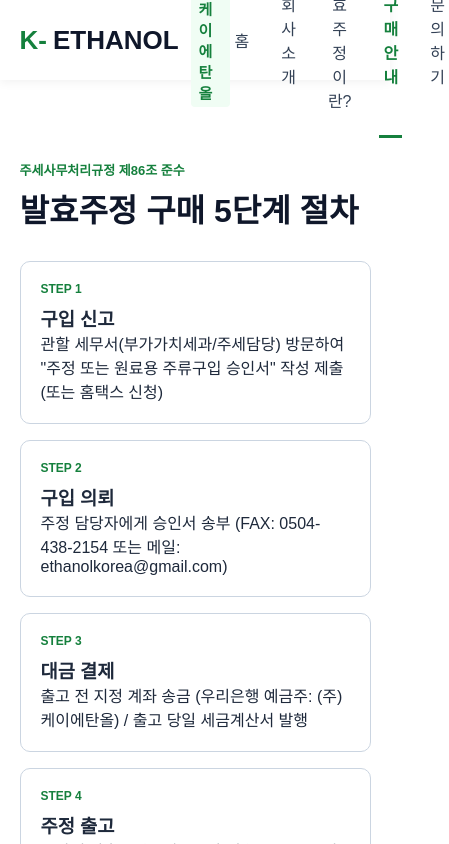
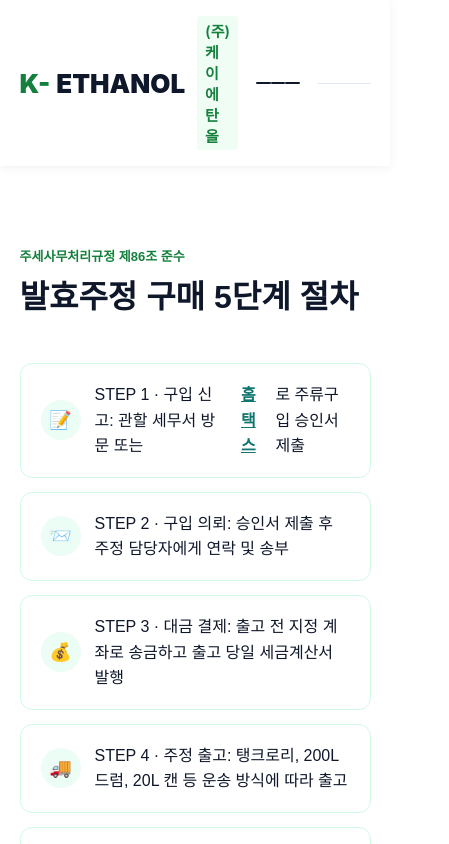
Before and after one commit to HOON4git/my-corporate-site, a React (Vite) app: page / in a window 390 px wide. Both pictures are taken after a click on the button "구매 절차 안내". Shown: the top 844 px of the page, 449 px wide, since content can reach past the window. Built offline with nearby package versions, Linux system fonts and the light colour scheme.

Commit message:
Deploy 260813

```diff
--- a/src/components/Header.tsx
+++ b/src/components/Header.tsx
@@ -1,4 +1,4 @@
-import React from 'react';
+import React, { useState } from 'react';
 
 interface HeaderProps {
   activeTab: string;
@@ -6,6 +6,7 @@ interface HeaderProps {
 }
 
 export const Header: React.FC<HeaderProps> = ({ activeTab, setActiveTab }) => {
+  const [menuOpen, setMenuOpen] = useState(false);
   const navItems = [
     { id: 'home', label: '홈' },
     { id: 'about', label: '회사소개' },
@@ -14,27 +15,38 @@ export const Header: React.FC<HeaderProps> = ({ activeTab, setActiveTab }) => {
     { id: 'contact', label: '문의하기' },
   ];
 
+  const handleNavClick = (tab: string) => {
+    setActiveTab(tab);
+    setMenuOpen(false);
+  };
+
   return (
-    <header style={styles.header}>
-      <div style={styles.container}>
-        {/* 로고 영역 */}
-        <div style={styles.logo} onClick={() => setActiveTab('home')}>
-          <span style={styles.logoK}>K-</span>ETHANOL
-          <span style={styles.logoSub}> (주)케이에탄올</span>
+    <header className="site-header">
+      <div className="site-header__container">
+        <div className="site-header__logo" onClick={() => handleNavClick('home')}>
+          <span className="site-header__logo-mark">K-</span>ETHANOL
+          <span className="site-header__logo-sub"> (주)케이에탄올</span>
         </div>
 
-        {/* 네비게이션 메뉴 */}
-        <nav style={styles.nav}>
+        <button
+          type="button"
+          className={`site-header__toggle ${menuOpen ? 'open' : ''}`}
+          aria-label={menuOpen ? '메뉴 닫기' : '메뉴 열기'}
+          aria-expanded={menuOpen}
+          onClick={() => setMenuOpen((prev) => !prev)}
+        >
+          <span />
+          <span />
+          <span />
+        </button>
+
+        <nav className={`site-header__nav ${menuOpen ? 'open' : ''}`} aria-label="메인 네비게이션">
           {navItems.map((item) => (
             <button
               key={item.id}
-              onClick={() => setActiveTab(item.id)}
-              style={{
-                ...styles.navButton,
-                color: activeTab === item.id ? '#15803d' : '#334155',
-                borderBottom: activeTab === item.id ? '3px solid #15803d' : '3px solid transparent',
-                fontWeight: activeTab === item.id ? 700 : 500,
-              }}
+              type="button"
+              className={`site-header__nav-item ${activeTab === item.id ? 'active' : ''}`}
+              onClick={() => handleNavClick(item.id)}
             >
               {item.label}
             </button>
@@ -44,56 +56,3 @@ export const Header: React.FC<HeaderProps> = ({ activeTab, setActiveTab }) => {
     </header>
   );
 };
-
-const styles = {
-  header: {
-    position: 'sticky' as const,
-    top: 0,
-    backgroundColor: '#ffffff',
-    boxShadow: '0 2px 10px rgba(0,0,0,0.06)',
-    zIndex: 1000,
-    fontFamily: '"Pretendard", sans-serif',
-  },
-  container: {
-    maxWidth: '1200px',
-    margin: '0 auto',
-    padding: '0 5%',
-    height: '80px',
-    display: 'flex',
-    justifyContent: 'space-between',
-    alignItems: 'center',
-  },
-  logo: {
-    fontSize: '26px',
-    fontWeight: 900,
-    cursor: 'pointer',
-    color: '#0f172a',
-    display: 'flex',
-    alignItems: 'center',
-    gap: '6px',
-  },
-  logoK: {
-    color: '#15803d',
-  },
-  logoSub: {
-    fontSize: '15px',
-    fontWeight: 600,
-    color: '#15803d',
-    backgroundColor: '#f0fdf4',
-    padding: '4px 8px',
-    borderRadius: '4px',
-    marginLeft: '6px',
-  },
-  nav: {
-    display: 'flex',
-    gap: '24px',
-  },
-  navButton: {
-    background: 'none',
-    border: 'none',
-    fontSize: '16px',
-    padding: '26px 4px 23px 4px',
-    cursor: 'pointer',
-    transition: 'all 0.2s ease',
-  },
-};
--- a/src/index.css
+++ b/src/index.css
@@ -2,6 +2,10 @@
   margin: 0;
   padding: 0;
   box-sizing: border-box;
+}
+
+html {
+  font-size: 16px;
 }
 
 body {
@@ -17,3 +21,150 @@ a {
   color: inherit;
   text-decoration: none;
 }
+
+button,
+input,
+textarea {
+  font: inherit;
+}
+
+.site-header {
+  position: sticky;
+  top: 0;
+  z-index: 1000;
+  background-color: #ffffff;
+  box-shadow: 0 2px 10px rgba(0, 0, 0, 0.06);
+}
+
+.site-header__container {
+  max-width: 1200px;
+  margin: 0 auto;
+  padding: 0 5%;
+  height: 80px;
+  display: flex;
+  justify-content: space-between;
+  align-items: center;
+  gap: 18px;
+}
+
+.site-header__logo {
+  display: flex;
+  align-items: center;
+  gap: 6px;
+  font-size: 26px;
+  font-weight: 900;
+  color: #0f172a;
+  cursor: pointer;
+}
+
+.site-header__logo-mark {
+  color: #15803d;
+}
+
+.site-header__logo-sub {
+  font-size: 15px;
+  font-weight: 600;
+  color: #15803d;
+  background-color: #f0fdf4;
+  padding: 4px 8px;
+  border-radius: 4px;
+  margin-left: 6px;
+}
+
+.site-header__toggle {
+  display: none;
+  width: 44px;
+  height: 44px;
+  padding: 0;
+  border: none;
+  background: transparent;
+  align-items: center;
+  justify-content: center;
+  cursor: pointer;
+}
+
+.site-header__toggle span {
+  display: block;
+  width: 22px;
+  height: 2px;
+  background-color: #0f172a;
+  border-radius: 1px;
+  margin: 4px 0;
+  transition: transform 0.25s ease, opacity 0.25s ease;
+}
+
+.site-header__toggle.open span:nth-child(1) {
+  transform: translateY(6px) rotate(45deg);
+}
+
+.site-header__toggle.open span:nth-child(2) {
+  opacity: 0;
+}
+
+.site-header__toggle.open span:nth-child(3) {
+  transform: translateY(-6px) rotate(-45deg);
+}
+
+.site-header__nav {
+  display: flex;
+  gap: 24px;
+  align-items: center;
+}
+
+.site-header__nav-item {
+  background: none;
+  border: none;
+  cursor: pointer;
+  font-size: 16px;
+  padding: 26px 4px 23px 4px;
+  color: #334155;
+  transition: color 0.2s ease, border-bottom 0.2s ease;
+}
+
+.site-header__nav-item:hover {
+  color: #15803d;
+}
+
+.site-header__nav-item.active {
+  color: #15803d;
+  font-weight: 700;
+  border-bottom: 3px solid #15803d;
+}
+
+@media (max-width: 920px) {
+  .site-header__container {
+    height: auto;
+    padding: 16px 5%;
+  }
+}
+
+@media (max-width: 768px) {
+  .site-header__toggle {
+    display: flex;
+  }
+
+  .site-header__nav {
+    width: 100%;
+    flex-direction: column;
+    gap: 0;
+    overflow: hidden;
+    max-height: 0;
+    transition: max-height 0.25s ease;
+    border-top: 1px solid #e2e8f0;
+  }
+
+  .site-header__nav.open {
+    max-height: 320px;
+  }
+
+  .site-header__nav-item {
+    width: 100%;
+    padding: 14px 0;
+    text-align: left;
+    border-bottom: 1px solid #e2e8f0;
+  }
+
+  .site-header__nav-item.active {
+    border-bottom: 1px solid #15803d;
+  }
+}
--- a/src/pages/Contact.tsx
+++ b/src/pages/Contact.tsx
@@ -58,9 +58,6 @@ export const Contact = () => {
           <p><strong>이메일:</strong> ethanolkorea@gmail.com</p>
           <p><strong>주소:</strong> 인천광역시 남동구 남동대로 742, 101호(대화빌딩)</p>
           <p><strong>면허번호:</strong> 발효주정소매업 131-5-84564</p>
-          <p style={{ marginTop: '10px', color: '#15803d', fontWeight: 700 }}>
-            🏦 입금 계좌: 우리은행 (예금주: ㈜케이에탄올)
-          </p>
         </div>
       </div>
 
--- a/src/pages/Purchase.tsx
+++ b/src/pages/Purchase.tsx
@@ -5,32 +5,12 @@ export const Purchase = () => {
       <section style={styles.section}>
         <span style={styles.badge}>주세사무처리규정 제86조 준수</span>
         <h2 style={styles.title}>발효주정 구매 5단계 절차</h2>
-        <div style={styles.stepContainer}>
-          <div style={styles.stepCard}>
-            <div style={styles.stepHeader}>STEP 1</div>
-            <h3>구입 신고</h3>
-            <p>관할 세무서(부가가치세과/주세담당) 방문하여 "주정 또는 원료용 주류구입 승인서" 작성 제출 (또는 홈택스 신청)</p>
-          </div>
-          <div style={styles.stepCard}>
-            <div style={styles.stepHeader}>STEP 2</div>
-            <h3>구입 의뢰</h3>
-            <p>주정 담당자에게 승인서 송부 (FAX: 0504-438-2154 또는 메일: ethanolkorea@gmail.com)</p>
-          </div>
-          <div style={styles.stepCard}>
-            <div style={styles.stepHeader}>STEP 3</div>
-            <h3>대금 결제</h3>
-            <p>출고 전 지정 계좌 송금 (우리은행 예금주: (주)케이에탄올) / 출고 당일 세금계산서 발행</p>
-          </div>
-          <div style={styles.stepCard}>
-            <div style={styles.stepHeader}>STEP 4</div>
-            <h3>주정 출고</h3>
-            <p>용량에 맞춘 운송 (탱크로리 배송 / 200L 드럼 / 20L 캔 택배 또는 직접 수령)</p>
-          </div>
-          <div style={styles.stepCard}>
-            <div style={styles.stepHeader}>STEP 5</div>
-            <h3>입고 신고</h3>
-            <p>주정 실수요지는 입고 후 반드시 관할 세무서에 반입 신고 진행</p>
-          </div>
+        <div style={styles.stepList}>
+          <div style={styles.stepLine}><span style={styles.stepIcon}>📝</span> STEP 1 · 구입 신고: 관할 세무서 방문 또는 <a href="https://www.hometax.go.kr" target="_blank" rel="noreferrer" style={styles.link}>홈택스</a>로 주류구입 승인서 제출</div>
+          <div style={styles.stepLine}><span style={styles.stepIcon}>📨</span> STEP 2 · 구입 의뢰: 승인서 제출 후 주정 담당자에게 연락 및 송부</div>
+          <div style={styles.stepLine}><span style={styles.stepIcon}>💰</span> STEP 3 · 대금 결제: 출고 전 지정 계좌로 송금하고 출고 당일 세금계산서 발행</div>
+          <div style={styles.stepLine}><span style={styles.stepIcon}>🚚</span> STEP 4 · 주정 출고: 탱크로리, 200L 드럼, 20L 캔 등 운송 방식에 따라 출고</div>
+          <div style={styles.stepLine}><span style={styles.stepIcon}>✔️</span> STEP 5 · 입고 신고: 실수요지 입고 후 관할 세무서에 반입 신고 진행</div>
         </div>
       </section>
 
@@ -47,7 +27,7 @@ export const Purchase = () => {
             <p style={{ marginTop: '10px', color: '#475569' }}>주정전용드럼(스테인레스, 철제) 주입 후 화물 운송 또는 직접 수령 가능</p>
           </div>
           <div style={styles.unitCard}>
-            <h3>🪣 20L 캔 구매</h3>
+            <h3>� 20L 캔 구매</h3>
             <p style={{ marginTop: '10px', color: '#475569' }}>소량 및 연구용 구매 시 화물, 택배 배송 또는 직접 수령 가능</p>
           </div>
         </div>
@@ -92,22 +72,34 @@ const styles = {
     marginTop: '6px',
     marginBottom: '30px',
   },
-  stepContainer: {
+  stepList: {
     display: 'grid',
-    gridTemplateColumns: 'repeat(auto-fit, minmax(200px, 1fr))',
-    gap: '16px',
+    gap: '14px',
+    paddingTop: '16px',
   },
-  stepCard: {
+  stepLine: {
     backgroundColor: '#ffffff',
-    border: '1px solid #cbd5e1',
-    borderRadius: '10px',
-    padding: '20px',
+    border: '1px solid #d1fae5',
+    borderRadius: '12px',
+    padding: '18px 20px',
+    display: 'flex',
+    alignItems: 'center',
+    gap: '14px',
+    color: '#0f172a',
+    fontSize: '16px',
+    lineHeight: 1.6,
   },
-  stepHeader: {
-    fontSize: '12px',
-    fontWeight: 900,
+  stepIcon: {
+    width: '40px',
+    height: '40px',
+    display: 'inline-flex',
+    alignItems: 'center',
+    justifyContent: 'center',
+    borderRadius: '50%',
+    backgroundColor: '#ecfdf5',
     color: '#15803d',
-    marginBottom: '8px',
+    fontSize: '18px',
+    flexShrink: 0,
   },
   unitGrid: {
     display: 'grid',
@@ -126,4 +118,9 @@ const styles = {
     borderRadius: '16px',
     border: '1px solid #bbf7d0',
   },
+  link: {
+    color: '#0f766e',
+    textDecoration: 'underline',
+    fontWeight: 700,
+  },
 };
```
